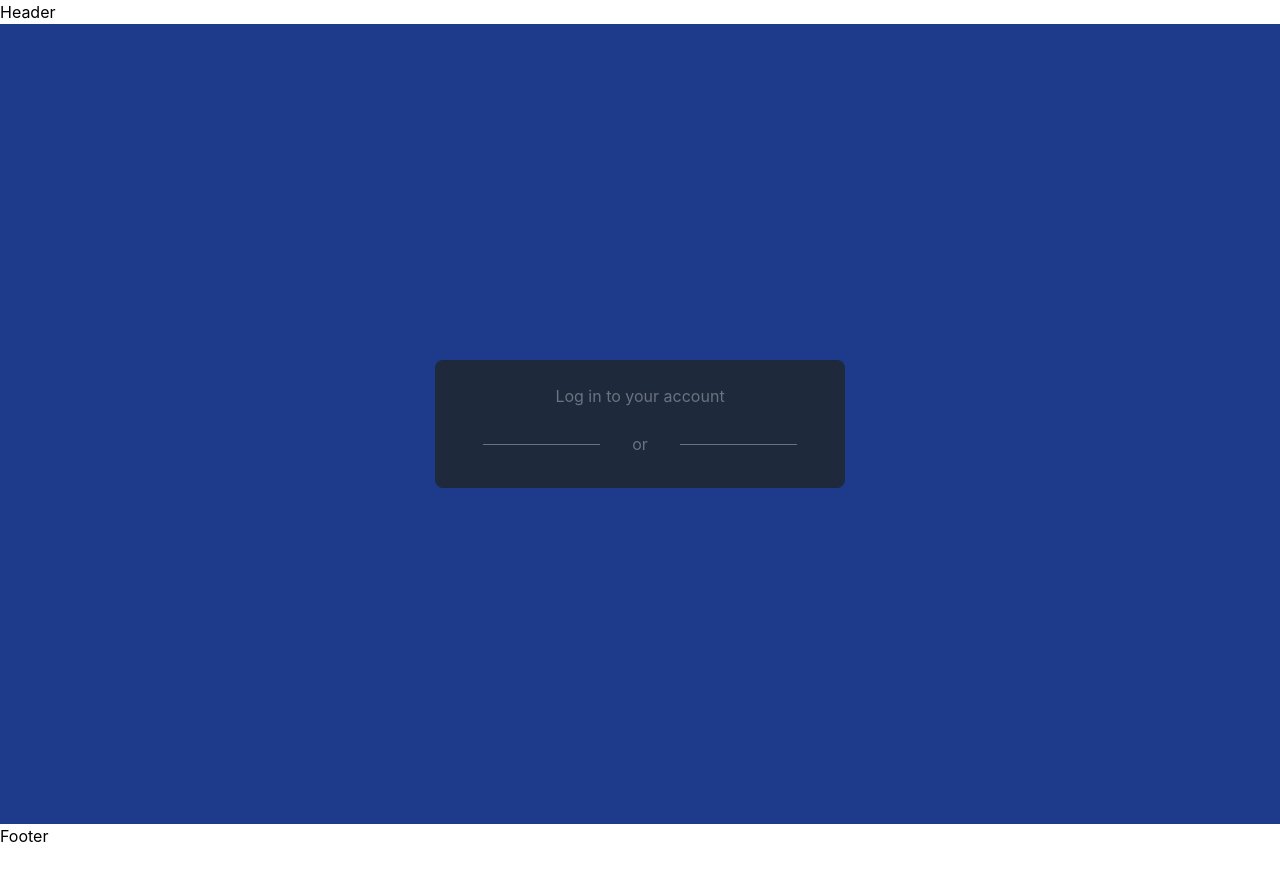
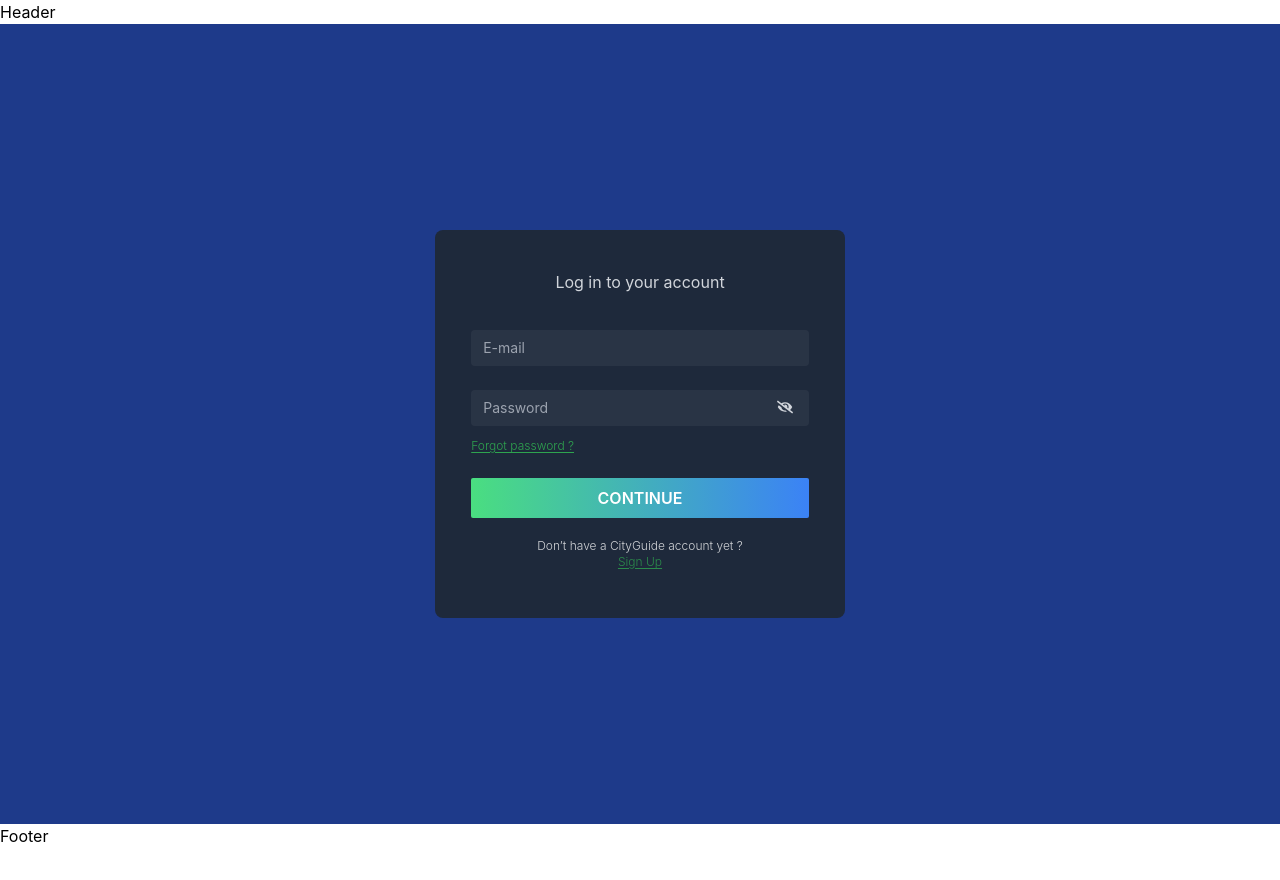
Before and after one commit to WildCodeSchool/2209-wns-rivest-groupe2-front, a React (Create React App) app: page /signin in a window 1280 px wide. Shown: the top 880 px of the page. After the commit the page ends 848 px from the top, so only its background shows below. Built offline with nearby package versions, Linux system fonts and the light colour scheme.

Commit message:
🍱 feat(/signin-signup): signin & signup page done

```diff
--- a/src/pages/SignIn/SignIn.tsx
+++ b/src/pages/SignIn/SignIn.tsx
@@ -1,23 +1,159 @@
-import React from 'react';
-import { useForm } from "react-hook-form";
+import { useForm, SubmitHandler } from 'react-hook-form';
+import { yupResolver } from '@hookform/resolvers/yup';
+import * as yup from 'yup';
+import { Link, useNavigate } from 'react-router-dom';
+import { gql, useLazyQuery } from '@apollo/client';
+import { useState } from 'react';
+import { FaEye, FaEyeSlash } from 'react-icons/fa';
+
+// MUTATION APOLLO
+const GET_TOKEN = gql`
+  query Query($password: String!, $email: String!) {
+    getToken(password: $password, email: $email)
+  }
+`;
+
+// INTERFACE TS
+interface ISignIn {
+  email: string;
+  password: string;
+}
+
+// YUP SCHEMA
+const schema = yup
+  .object({
+    email: yup
+      .string()
+      .email('Please enter a valid email.')
+      .required('Please enter an email.'),
+    password: yup
+      .string()
+      .required('Please enter a password.')
+      .matches(
+        /^(?=.*\d)(?=.*[a-z])(?=.*[A-Z])[\w~@#$%^&*+=`|{}:;!.?\\"()\\[\]-]{8,25}$/,
+        'Should have one uppercase letter, one lowercase letter, one number. Should have min 8 and max 25 characters.'
+      ),
+  })
+  .required();
 
 const SignIn = () => {
+  // SHOW - HIDE PASSWORD
+  const [passwordShown, setPasswordShown] = useState(false);
+  const handleShowPassword = () => {
+    setPasswordShown(!passwordShown);
+  };
+
+  const navigate = useNavigate();
+
+  // MUTATION - SUBMISSION
+  const [login] = useLazyQuery(GET_TOKEN, {
+    onCompleted(data: { getToken: string }) {
+      localStorage.setItem("token", data.getToken);
+      navigate("/");
+    },
+    onError(error){
+      console.log(error);
+    }
+  });
+
+  const {
+    register,
+    handleSubmit,
+    formState: { errors },
+  } = useForm<ISignIn>({
+    resolver: yupResolver(schema),
+  });
+
+  const onSubmit: SubmitHandler<ISignIn> = async (data) => {
+    login({
+      variables: data,
+    });
+  };
+
   return (
     <>
-      <div className="bg-blue-900 text-light h-screen">
+      <div className="bg-blue-900 h-screen w-screen">
         <div className="text-black w-full h-full flex flex-col justify-center items-center bg-primary-dark">
-          <div className="sm:row-span-2 sm:col-span-1 relative z-0">
-            <div className="jsx-2100177439 site-circle absolute w-[50rem] h-[36rem] -top-[8%] -left-[50%] -z-10"></div>
-            <div className="bg-slate-800 rounded-lg px-6 py-4 mx-auto sm:w-[25.625rem] sm:px-12 lg:mt-0 z-10 flex flex-col items-center">
+          <div className="row-span-2 col-span-1 relative w-3/4 md:w-1/2 lg:w-2/5">
+            <div className="bg-slate-800 rounded-lg px-6 py-4 mx-auto lg:mt-0 z-10 flex flex-col items-center lg:w-4/5">
               <span className="box-sizing:border-box;display:inline-block;overflow:hidden;width:initial;height:initial;background:none;opacity:1;border:0;margin:0;padding:0;position:relative;max-width:100%"></span>
-              <p className="font-secondary font-normal text-xsm text-center text-gray-500 my-2">
-                Log in to your account
+              {/* <p className="text-gray-300 text-center text-l my-2">
+                Sign up with
               </p>
               <div className="flex items-center my-4 space-x-8 w-full">
                 <hr className="grow w-full h-px bg-gray-500 border-none" />
                 <div className="text-gray-500 text-center text-xsm">or</div>
                 <hr className="grow w-full h-px bg-gray-500 border-none" />
+              </div> */}
+              <div className="text-gray-300 text-center text-l mb-6 mt-6">
+                Log in to your account
               </div>
+              <form onSubmit={handleSubmit(onSubmit)} className="w-full p-3">
+                <div className="flex flex-col mb-6">
+                  <input
+                    type="email"
+                    id="email"
+                    {...register('email')}
+                    placeholder="E-mail"
+                    className="rounded bg-white text-white bg-opacity-5 px-3 py-2 sm:mt-0 w-full focus:outline-none text-sm "
+                  />
+                  {errors.email && (
+                    <span className="text-sm text-red-600">
+                      {errors.email.message}
+                    </span>
+                  )}
+                </div>
+                <div className="flex flex-col mb-3 relative">
+                  <input
+                    type={passwordShown ? 'text' : 'password'}
+                    id="password"
+                    {...register('password')}
+                    placeholder="Password"
+                    className="font-secondary rounded bg-white text-white bg-opacity-5 px-3 py-2 sm:mt-0 w-full focus:outline-none text-sm"
+                  />
+                  <i
+                    onClick={handleShowPassword}
+                    className="absolute top-1/4 right-4"
+                  >
+                    {passwordShown ? (
+                      <FaEye color="#D1D5DB" />
+                    ) : (
+                      <FaEyeSlash color="#D1D5DB" />
+                    )}
+                  </i>{' '}
+                  {errors.password && (
+                    <span className="text-sm text-red-600">
+                      {errors.password.message}
+                    </span>
+                  )}
+                </div>
+                <div className="flex flex-col mb-4">
+                <Link
+                  to="#"
+                  className="font-light text-xs underline underline-offset-2 text-[#2EA44F]"
+                >
+                  Forgot password ?
+                </Link>
+                </div>
+                <div className="flex flex-col mb-5">
+                  <button
+                    type="submit"
+                    className="bg-gradient-to-r from-green-400 to-blue-500 hover:from-pink-500 hover:to-yellow-500 rounded-sm w-full font-secondary text-white text-[1rem] text-center font-semibold h-10 mt-2"
+                  >
+                    CONTINUE
+                  </button>
+                  <div className="font-light text-xs text-white font-secondary leading-140 text-center mt-5 text-light px-2 opacity-80 w-full">
+                    Don’t have a CityGuide account yet ?
+                    <br />
+                    <Link
+                      to="/signup"
+                      className="underline underline-offset-2 text-[#2EA44F]"
+                    >
+                      Sign Up
+                    </Link>
+                  </div>
+                </div>
+              </form>
             </div>
           </div>
         </div>
--- a/src/pages/SignUp/SignUp.tsx
+++ b/src/pages/SignUp/SignUp.tsx
@@ -3,44 +3,68 @@ import { yupResolver } from '@hookform/resolvers/yup';
 import * as yup from 'yup';
 import { Link, useNavigate } from 'react-router-dom';
 import { gql, useMutation } from '@apollo/client';
+import { useState } from 'react';
+import { FaEye, FaEyeSlash } from "react-icons/fa";
 
-/* --------------------MUTATION-------------------- */
+
+// MUTATION APOLLO
 const CREATE_USER = gql`
   mutation Mutation($email: String!, $password: String!) {
     createUser(email: $email, password: $password)
   }
 `;
 
-/* --------------------INTERFACE-------------------- */
+// INTERFACE TS
 interface ISignUp {
   email: string;
   password: string;
+  confirmPassword: string;
 }
 
-/* --------------------YUP-------------------- */
+// YUP SCHEMA
 const schema = yup
   .object({
     email: yup
       .string()
-      .email('Please enter a valid email.')
-      .required('Please enter an email.'),
-    password: yup.string().required('Please enter a password.'),
-    // .matches(
-    //   /^(?=.*\d)(?=.*[a-z])(?=.*[A-Z])[\w~@#$%^&*+=`|{}:;!.?\\"()\\[\]-]{8,25}$/,
-    //   'Should have one uppercase letter, one lowercase letter, one number. Should have min 8 and max 25 characters.'
-    // ),
+      .email("Please enter a valid email.")
+      .required("Please enter an email."),
+    password: yup
+      .string()
+      .required("Please enter a password.")
+      .matches(
+        /^(?=.*\d)(?=.*[a-z])(?=.*[A-Z])[\w~@#$%^&*+=`|{}:;!.?\\"()\\[\]-]{8,25}$/,
+        "Should have one uppercase letter, one lowercase letter, one number. Should have min 8 and max 25 characters.",
+      ),
+    confirmPassword: yup
+      .string()
+      .oneOf([yup.ref("password"), null], "Passwords do not match."),
   })
   .required();
 
 const SignUp = () => {
 
+  // SHOW - HIDE PASSWORD
+  const [passwordShown, setPasswordShown] = useState(false);
+  const [passwordConfirmShown, setPasswordConfirmShown] = useState(false);
+  const handleShowPassword = () => {
+    setPasswordShown(!passwordShown);
+  };
+  const handleConfirmShowPassword = () => {
+    setPasswordConfirmShown(!passwordConfirmShown);
+  };
+
+
+  // MUTATION - SUBMISSION
   const navigate = useNavigate();
 
-  const [signUp, { error }] = useMutation(CREATE_USER, {
+  const [signUp] = useMutation(CREATE_USER, {
     onCompleted(data: { createUser: string }) {
       localStorage.setItem('token', data.createUser);
       navigate('/');
     },
+    onError(error){
+      console.log(error);
+    }
   });
 
   const {
@@ -67,15 +91,15 @@ const SignUp = () => {
           <div className="row-span-2 col-span-1 relative w-3/4 md:w-1/2 lg:w-2/5">
             <div className="bg-slate-800 rounded-lg px-6 py-4 mx-auto lg:mt-0 z-10 flex flex-col items-center lg:w-4/5">
               <span className="box-sizing:border-box;display:inline-block;overflow:hidden;width:initial;height:initial;background:none;opacity:1;border:0;margin:0;padding:0;position:relative;max-width:100%"></span>
-              <p className="font-secondary font-normal text-xsm text-center text-gray-500 my-2">
+              {/* <p className="text-gray-300 text-center text-l my-2">
                 Sign up with
               </p>
               <div className="flex items-center my-4 space-x-8 w-full">
                 <hr className="grow w-full h-px bg-gray-500 border-none" />
                 <div className="text-gray-500 text-center text-xsm">or</div>
                 <hr className="grow w-full h-px bg-gray-500 border-none" />
-              </div>
-              <div className="text-gray-500 text-center text-xsm mb-6">
+              </div> */}
+              <div className="text-gray-300 text-center text-l mb-6 mt-6">
                 Create Account
               </div>
               <form onSubmit={handleSubmit(onSubmit)} className="w-full p-3">
@@ -93,24 +117,43 @@ const SignUp = () => {
                     </span>
                   )}
                 </div>
-                <div className="flex flex-col mb-6">
+                <div className="flex flex-col mb-6 relative">
                   <input
-                    type="password"
+                    type={passwordShown ? "text" : "password"}
                     id="password"
                     {...register('password')}
                     placeholder="Password"
                     className="font-secondary rounded bg-white text-white bg-opacity-5 px-3 py-2 sm:mt-0 w-full focus:outline-none text-sm "
                   />
+                  <i onClick={handleShowPassword} className="absolute top-1/4 right-4">{passwordShown ? <FaEye color="#D1D5DB"/> : <FaEyeSlash color="#D1D5DB"/>}</i>{" "}
                   {errors.password && (
                     <span className="text-sm text-red-600">
                       {errors.password.message}
                     </span>
                   )}
                 </div>
+                <div className="flex flex-col mb-6 relative">
+                  <input
+                    type={passwordConfirmShown ? "text" : "password"}
+                    id="confirmPassword"
+                    {...register("confirmPassword")}
+                    placeholder="Confirm your password"
+                    className="font-secondary rounded bg-white text-white bg-opacity-5 px-3 py-2 sm:mt-0 w-full focus:outline-none text-sm "
+                  />
+                  {errors.confirmPassword && (
+                    <span className="text-sm text-red-600">
+                      {errors.confirmPassword.message}
+                    </span>
+                  )}
+                  {
+
+                  }
+                  <i onClick={handleConfirmShowPassword} className="absolute top-1/4 right-4">{passwordConfirmShown ? <FaEye color="#D1D5DB"/> : <FaEyeSlash color="#D1D5DB"/>}</i>
+                </div>
                 <div className="flex flex-col mb-5">
                   <button
                     type="submit"
-                    className="bg-green-600 rounded-sm w-full font-secondary text-white text-[1rem] text-center font-semibold h-10 mt-2"
+                    className="bg-gradient-to-r from-green-400 to-blue-500 hover:from-pink-500 hover:to-yellow-500 rounded-sm w-full font-secondary text-white text-[1rem] text-center font-semibold h-10 mt-2"
                   >
                     CREATE ACCOUNT
                   </button>
```
Also changed, not shown: src/index.tsx (+23 -2 lines), src/components/Main.tsx (line endings or trailing spaces).
